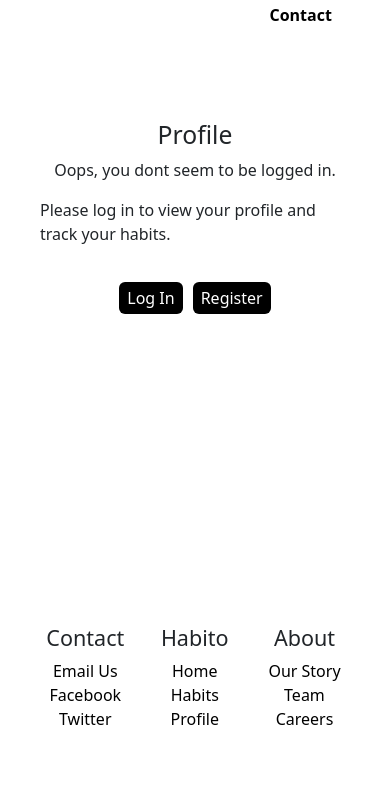
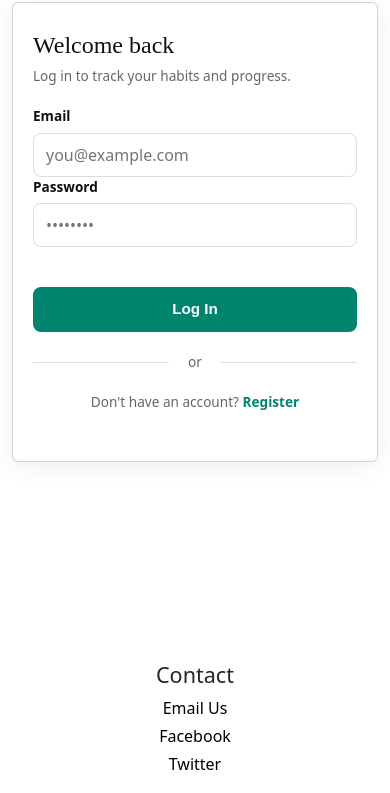
Before and after one commit to Heoemeo/Webbserverprojekt, a website: page sidor/profile.html in a window 390 px wide. Shown: the part 103-896 px from the top of the page. Before the commit the page ends 844 px from the top, so only its background shows below. Drawn offline with nearby package versions, Linux system fonts and the light colour scheme.

Commit message:
Login front och back end

```diff
--- a/sidor/profile.html
+++ b/sidor/profile.html
@@ -25,43 +25,36 @@
                 </div>
             </section>
         </nav>
-        <section class="profile-container">
-            <h2>Profile</h2>
-            <p>Oops, you dont seem to be logged in.</p>
-            <p>Please log in to view your profile and track your habits.</p>
-            <div class="button-container">
-                <a href="#" class="button-text">
-                    <button
-                        type="button"
-                        class="btn btn-primary"
-                        style="
-                            background-color: black;
-                            border: none;
-                            --bs-btn-padding-y: 0.25rem;
-                            --bs-btn-padding-x: 0.5rem;
-                            --bs-btn-font-size: 1rem;
-                        "
-                    >
-                        Log In
-                    </button>
-                </a>
+       <main>
+             <div class="card">
+                <h2 id="form-title">Welcome back</h2>
+                <p id="form-subtitle">Log in to track your habits and progress.</p>
 
-                <a href="#" class="button-text">
-                    <button
-                        type="button"
-                        class="btn btn-primary"
-                        style="
-                            background-color: black;
-                            border: none;
-                            --bs-btn-padding-y: 0.25rem;
-                            --bs-btn-padding-x: 0.5rem;
-                            --bs-btn-font-size: 1rem;
-                        "
-                    >
-                        Register
-                    </button>
-                </a>
+
+                <div id="username-group" style="display: none;">
+                    <label for="username">Username</label>
+                    <input type="text" id="username" placeholder="Your name" />
+                </div>
+
+                <label for="email">Email</label>
+                <input type="email" id="email" placeholder="you@example.com" />
+
+                <label for="password">Password</label>
+                <input type="password" id="password" placeholder="••••••••" />
+
+                <p id="error-msg"></p>
+                <p id="success-msg"></p>
+
+                <button class="btn-primary" id="submit-btn">Log In</button>
+
+                <div class="divider">or</div>
+
+                <p class="register-link">
+                    <span id="switch-text">Don't have an account?</span>
+                    <a href="#" id="switch-btn">Register</a>
+                </p>
             </div>
+        </main>
         </section>
 
         <footer>
@@ -84,5 +77,7 @@
                 <a href="#">Careers</a>
             </div>
         </footer>
+
+        <script src="scripts/profile.js"></script>
     </body>
 </html>
--- /dev/null
+++ b/sidor/scripts/profile.js
@@ -0,0 +1,73 @@
+const API = 'http://localhost:3000/api/auth'
+let isLogin = true
+
+const submitBtn = document.getElementById('submit-btn')
+const switchBtn = document.getElementById('switch-btn')
+const formTitle = document.getElementById('form-title')
+const formSubtitle = document.getElementById('form-subtitle')
+const usernameGroup = document.getElementById('username-group')
+const switchText = document.getElementById('switch-text')
+const errorMsg = document.getElementById('error-msg')
+const successMsg = document.getElementById('success-msg')
+
+// Toggla mellan login och registrerrar
+switchBtn.addEventListener('click', (e) => {
+    e.preventDefault()
+    isLogin = !isLogin
+    errorMsg.textContent = ''
+    successMsg.textContent = ''
+
+    if (isLogin) {
+        formTitle.textContent = 'Welcome back'
+        formSubtitle.textContent = 'Log in to track your habits and progress.'
+        submitBtn.textContent = 'Log In'
+        switchText.textContent = "Don't have an account?"
+        switchBtn.textContent = 'Register'
+        usernameGroup.style.display = 'none'
+    } else {
+        formTitle.textContent = 'Create account'
+        formSubtitle.textContent = 'Start tracking your habits today.'
+        submitBtn.textContent = 'Register'
+        switchText.textContent = 'Already have an account?'
+        switchBtn.textContent = 'Log In'
+        usernameGroup.style.display = 'block'
+    }
+})
+
+/* lyssnar på submit-knappen */
+submitBtn.addEventListener('click', async () => {
+    errorMsg.textContent = ''
+    successMsg.textContent = ''
+
+    const email = document.getElementById('email').value
+    const password = document.getElementById('password').value
+    const username = document.getElementById('username').value
+
+    const url = isLogin ? `${API}/login` : `${API}/register`
+    const body = isLogin ? { email, password } : { username, email, password }
+
+    try {
+        const res = await fetch(url, {
+            method: 'POST',
+            headers: { 'Content-Type': 'application/json' },
+            body: JSON.stringify(body)
+        })
+
+        const data = await res.json()
+
+        if (!res.ok) {
+            errorMsg.textContent = data.message || 'Something went wrong.'
+            return
+        }
+
+        if (isLogin) {
+            localStorage.setItem('token', data.token)
+            successMsg.textContent = 'Logged in successfully!'
+        } else {
+            successMsg.textContent = 'Account created! You can now log in.'
+            switchBtn.click()
+        }
+    } catch (err) {
+        errorMsg.textContent = 'Could not connect to server.'
+    }
+})
--- a/sidor/styles/profile.css
+++ b/sidor/styles/profile.css
@@ -58,3 +58,286 @@
     margin: 0;
     color: #00846e;
 }
+
+@import url('https://fonts.googleapis.com/css2?family=DM+Serif+Display&family=DM+Sans:wght@400;500;600&display=swap');
+
+*,
+*::before,
+*::after {
+    box-sizing: border-box;
+    margin: 0;
+    padding: 0;
+}
+
+:root {
+    --green: #00846e;
+    --green-light: #e6f4f1;
+    --black: #111;
+    --gray: #666;
+    --border: #ddd;
+}
+
+body {
+    font-family: 'DM Sans', sans-serif;
+    background: var(--green-light);
+    min-height: 100vh;
+    display: flex;
+    flex-direction: column;
+}
+
+main {
+    flex: 1;
+    display: flex;
+    align-items: center;
+    justify-content: center;
+    padding: 40px 20px 120px;
+}
+
+.card {
+    background: white;
+    border-radius: 12px;
+    padding: 48px 40px;
+    width: 100%;
+    max-width: 400px;
+    box-shadow: 0 4px 24px rgba(0, 0, 0, 0.07);
+}
+
+.card h2 {
+    font-family: 'DM Serif Display', serif;
+    font-size: 2rem;
+    color: var(--black);
+    margin-bottom: 6px;
+}
+
+.card p {
+    color: var(--gray);
+    font-size: 0.9rem;
+    margin-bottom: 28px;
+}
+
+label {
+    display: block;
+    font-size: 0.85rem;
+    font-weight: 600;
+    color: var(--black);
+    margin-bottom: 6px;
+}
+
+#error-msg {
+    color: red;
+    font-size: 0.85rem;
+}
+#success-msg {
+    color: green;
+    font-size: 0.85rem;
+}
+
+input {
+    width: 100%;
+    padding: 10px 14px;
+    border: 1.5px solid var(--border);
+    border-radius: 8px;
+    font-family: 'DM Sans', sans-serif;
+    font-size: 0.95rem;
+    margin-bottom: 18px;
+    outline: none;
+    transition: border-color 0.2s;
+}
+
+input:focus {
+    border-color: var(--green);
+}
+
+.forgot {
+    display: block;
+    text-align: right;
+    font-size: 0.82rem;
+    color: var(--green);
+    text-decoration: none;
+    margin-bottom: 22px;
+}
+
+.btn-primary {
+    width: 100%;
+    padding: 12px;
+    background: var(--green);
+    color: white;
+    border: none;
+    border-radius: 8px;
+    font-family: 'DM Sans', sans-serif;
+    font-size: 1rem;
+    font-weight: 600;
+    cursor: pointer;
+    transition: background 0.2s;
+}
+
+.btn-primary:hover {
+    background: #006a58;
+}
+
+.divider {
+    text-align: center;
+    color: var(--gray);
+    font-size: 0.85rem;
+    margin: 20px 0;
+    position: relative;
+}
+
+.divider::before,
+.divider::after {
+    content: '';
+    position: absolute;
+    top: 50%;
+    width: 42%;
+    height: 1px;
+    background: var(--border);
+}
+
+.divider::before {
+    left: 0;
+}
+.divider::after {
+    right: 0;
+}
+
+.register-link {
+    text-align: center;
+    font-size: 0.88rem;
+    color: var(--gray);
+}
+
+.register-link a {
+    color: var(--green);
+    font-weight: 600;
+    text-decoration: none;
+}
+
+/* Quarries */
+
+/* laptops */
+@media (max-width: 1024px) {
+    .nav-container h1 {
+        font-size: 2rem;
+    }
+
+    .card {
+        padding: 40px 32px;
+    }
+}
+
+/* Media quarry tablet */
+@media (max-width: 768px) {
+    .nav-container {
+        flex-direction: column;
+        align-items: flex-start;
+        gap: 10px;
+        padding: 14px 16px;
+    }
+
+    .nav-container div {
+        display: flex;
+        flex-wrap: wrap;
+        gap: 4px;
+    }
+
+    .nav-container a {
+        margin: 0 6px;
+    }
+
+    main {
+        padding: 30px 16px 140px;
+    }
+
+    .card {
+        padding: 36px 28px;
+        max-width: 100%;
+    }
+
+    .card h2 {
+        font-size: 1.7rem;
+    }
+
+    footer {
+        flex-direction: row;
+        flex-wrap: wrap;
+        gap: 16px;
+        padding: 16px;
+        justify-content: space-around;
+    }
+}
+
+/* Mobile (max 480px) */
+@media (max-width: 480px) {
+    .nav-container {
+        padding: 12px;
+    }
+
+    .nav-container h1 {
+        font-size: 1.6rem;
+    }
+
+    .nav-container a {
+        font-size: 0.85rem;
+        margin: 0 4px;
+    }
+
+    main {
+        padding: 20px 12px 180px;
+    }
+
+    .card {
+        padding: 28px 20px;
+        border-radius: 10px;
+    }
+
+    .card h2 {
+        font-size: 1.5rem;
+    }
+
+    .card p {
+        font-size: 0.85rem;
+        margin-bottom: 20px;
+    }
+
+    input {
+        padding: 9px 12px;
+        font-size: 0.9rem;
+    }
+
+    .btn-primary {
+        padding: 11px;
+        font-size: 0.95rem;
+    }
+
+    footer {
+        flex-direction: column;
+        align-items: center;
+        gap: 20px;
+        padding: 20px 12px 16px;
+        position: static;
+    }
+
+    footer div {
+        align-items: center;
+        gap: 4px;
+    }
+
+    footer h4 {
+        margin-bottom: 4px;
+    }
+}
+
+/* Små skärmar / ser bättre ut när man drar sträcket i "responsive" */
+@media (max-width: 360px) {
+    .card {
+        padding: 22px 14px;
+    }
+
+    .nav-container h1 {
+        font-size: 1.4rem;
+    }
+
+    .nav-container div {
+        gap: 2px;
+    }
+}
```
Also changed, not shown: src/config/db.ts (added, +15 -0 lines), src/controllers/authController.ts (added, +25 -0 lines), src/models/user.ts (added, +20 -0 lines), src/routes/authRoutes.ts (added, +8 -0 lines), src/server.ts (+20 -15 lines), 1 other file.
